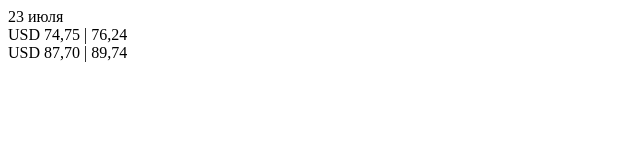
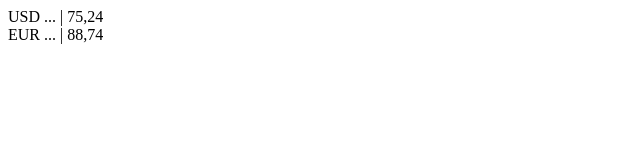
Before and after one commit to belchek/exchange-rates, a plain HTML site: page index.html in a window 1280 px wide. Shown: the whole page, without its empty margins (0-640 px from the left). Drawn offline with Linux system fonts and the light colour scheme; no server answers.

Commit message:
exchange rate

```diff
--- a/index.html
+++ b/index.html
@@ -10,8 +10,8 @@
 </head>
 <body>
 <div id="date">20 июля</div>
-<div>USD <span id="usd-buy-rate">73,75</span> | <span id="usd-sell-rate">75,24</span></div>
-<div>USD <span id="eur-buy-rate">86,70</span> | <span id="eur-sell-rate">88,74</span></div>
+<div>USD <span id="usd-buy-rate">...</span> | <span id="usd-sell-rate">75,24</span></div>
+<div>EUR <span id="eur-buy-rate">...</span> | <span id="eur-sell-rate">88,74</span></div>
 <script src="js/app.js"></script>
 </body>
 </html>
--- a/js/app.js
+++ b/js/app.js
@@ -1,29 +1,45 @@
 'use strict';
 
-function updateExchangeRates(update) {
-    const date = document.getElementById('date');
-    date.textContent = update.date;
-    const usdBuyRate = document.getElementById('usd-buy-rate');
-    usdBuyRate.textContent = update.usd.buyRate;
-    const usdSellRate = document.getElementById('usd-sell-rate');
-    usdSellRate.textContent = update.usd.sellRate;
-    const eurBuyRate = document.getElementById('eur-buy-rate');
-    eurBuyRate.textContent = update.eur.buyRate;
-    const eurSellRate = document.getElementById('eur-sell-rate');
-    eurSellRate.textContent = update.eur.sellRate;
-
+function exchange (date, usd, eur) {
+    this.date = date;
+    this.usd = usd;
+    this.eur = eur;
 }
 
-const update = {
-    date: '23 июля',
-    usd: {
-        buyRate: '74,75',
-        sellRate: '76,24',
-    },
-    eur: {
-        buyRate: '87,70',
-        sellRate: '89,74',
-    },
+function updateExchangeRates(exchange) {
+    const date = document.getElementById('date');
+    date.textContent = exchange.date;
+    const usdBuyRate = document.getElementById('usd-buy-rate');
+    usdBuyRate.textContent = exchange.usd.buyRate;
+    const usdSellRate = document.getElementById('usd-sell-rate');
+    usdSellRate.textContent = exchange.usd.sellRate;
+    const eurBuyRate = document.getElementById('eur-buy-rate');
+    eurBuyRate.textContent = exchange.eur.buyRate;
+    const eurSellRate = document.getElementById('eur-sell-rate');
+    eurSellRate.textContent = exchange.eur.sellRate;
+}
 
-};
+function handleSubmit() {
+
+    console.log(exchange);
+    return exchange;
+}
+
+function handleSuccess(evt) {
+    if (evt.target.status !== 200) {
+        // TODO: handle error
+        return;
+    }
+
+    const update = JSON.parse(evt.target.responseText);
+    // TODO: work with data
+    return update;
+}
+const request = new XMLHttpRequest();
+request.open('GET', 'http://localhost:9999/api/hw13');
+request.responseType = 'json';
+request.onload = handleSuccess;
+request.send();
+console.log(request.response);
+const update = new exchange();
 updateExchangeRates(update);
```
Also changed, not shown: server08.js (added, +1 -0 lines).
